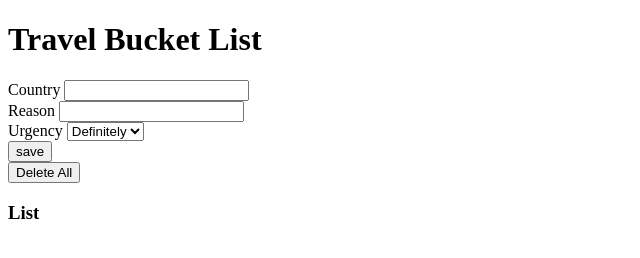
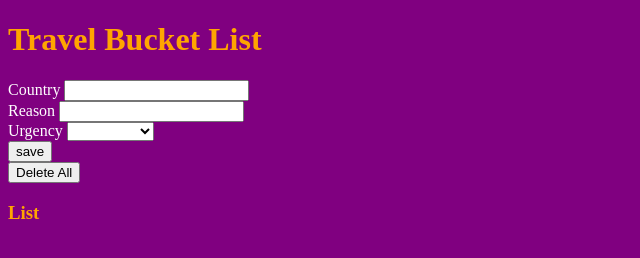
Before and after one commit to KatyPreston/Travel-List, a plain HTML site: page index.html in a window 1280 px wide. Shown: the whole page, without its empty margins (0-640 px from the left). Drawn offline with Linux system fonts and the light colour scheme.

Commit message:
some colours added

```diff
--- a/css/main.css
+++ b/css/main.css
@@ -1,5 +1,15 @@
-.container {
-  display: flex;
-  flex-wrap: wrap;
-  justify-content: center;
+body {
+  background-color: purple;
 }
+
+h1 {
+  color: orange;
+}
+
+div {
+  color: white;
+}
+
+h3 {
+  color: orange;
+}
--- a/index.html
+++ b/index.html
@@ -24,9 +24,10 @@
         <div class="form-item">
           <label for="urgency" class="primary">Urgency</label>
           <select id="urgency">
-            <option value="Definitely">Definitely</option>
-            <option value="Want">Want</option>
-            <option value="Maybe">Maybe</option>
+            <option value="" disabled selected></option>
+            <option value="ASAP">ASAP</option>
+            <option value="near future">near future</option>
+            <option value="later">later</option>
           </select>
         </div>
       </div>
@@ -35,7 +36,7 @@
 
     <button id="delete-all">Delete All</button>
 
-    <h3>List</h1>
+    <h3>List</h3>
     <div id="travel-bucket-list"></div>
 
 
--- a/js/app.js
+++ b/js/app.js
@@ -19,7 +19,7 @@ document.addEventListener("DOMContentLoaded", () => {
       createTravel(item, result);
 
       form.reset();
-    }
+    };
 
 
   form.addEventListener("submit", handleFormSubmit);
```
